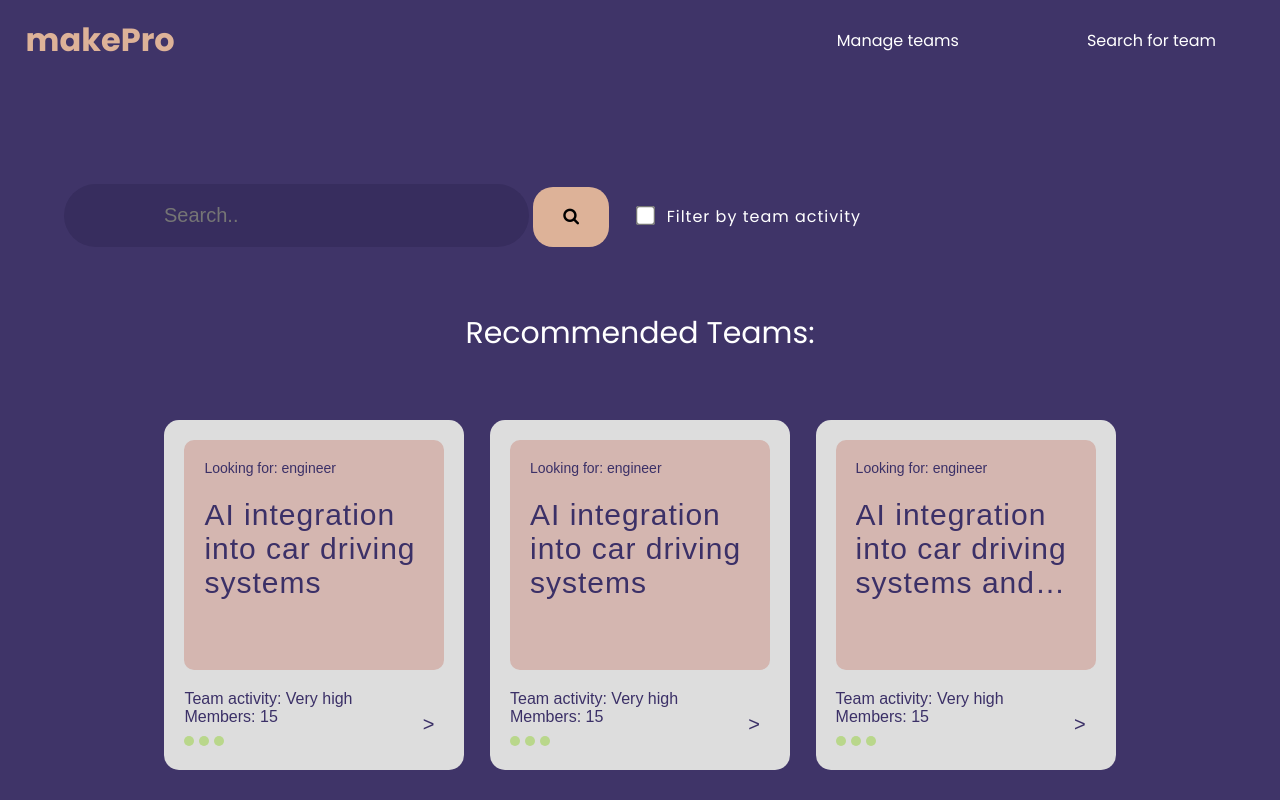
After one commit to KlaidasK/PVM, a Django app: page /teamsearch/ in a window 1280 px wide. The commit adds this page. Run offline with Django 5.2, Linux system fonts and the light colour scheme.

Commit message:
Sukurtas search team puslapio frame

```diff
--- a/frontend/static/css/global.css
+++ b/frontend/static/css/global.css
@@ -51,3 +51,7 @@ nav li:hover a {
 main {
     margin-top: 6rem;
 }
+
+.hidden {
+    display: none;
+}
--- /dev/null
+++ b/frontend/static/css/teams.css
@@ -0,0 +1,133 @@
+.search-container {
+    float: left;
+    padding-left: 5%;
+    width: 100%;
+  }
+
+input[type=text] {
+    padding: 20px 100px;
+    margin-top: 8px;
+    font-size: 20px;
+    border: none;
+    border-radius: 59px;
+    background-color: #372D5E;
+    color: white;
+  }
+
+.search-container button {
+    padding: 20px 30px;
+    margin-top: 8px;
+    margin-right: 16px;
+    background: #DDB298;
+    font-size: 17px;
+    border-radius: 20px;
+    border: none;
+    cursor: pointer;
+  }
+
+input[type=checkbox] {
+    transform: scale(1.5); /* Adjust the scale factor to increase size */
+    margin: 10px; /* Optional: add some margin for better spacing */
+}
+.filter {
+    color: white;
+    letter-spacing: 1px;
+}
+
+.teams-container {
+
+    max-height: 100%;
+}
+.head {
+    display: flex;
+    padding: 1px;
+    color: white;
+    justify-content: center;
+    padding-top: 5%;
+    padding-bottom: 5%;
+    font-size: 30px;
+    font-weight: 400;
+}
+
+.carousel {
+    display: flex;
+    justify-content: center;
+    align-items: flex-start;
+    gap: 2%;
+    max-height: 100%;
+}
+/* Card container */
+.card {
+    width: 300px;
+    height: 350px;
+    padding: 20px;
+    background-color: #ddd;
+    border-radius: 15px;
+    position: relative;
+    overflow: hidden;
+    font-family: Arial, sans-serif;
+    color: #3b3067; /* Text color */
+}
+
+/* Header section with the tilted red shape */
+.card-header {
+    background-color: #d4b6b0;
+    padding: 20px;
+    padding-bottom: 70px;
+    border-radius: 10px;
+    margin-bottom: 20px;
+    max-height: 230px;
+}
+
+.card-header p {
+    font-size: 14px;
+    color: #3b3067;
+    margin: 0;
+}
+.title {
+    padding-top: 10%;
+}
+.title span {
+    font-size: 30px;
+    letter-spacing: 1px;
+    display: -webkit-box;
+    -webkit-box-orient: vertical;
+    overflow: hidden;
+    text-overflow: ellipsis;
+    -webkit-line-clamp: 3; /* Limits to 3 lines and adds ellipsis */
+    max-width: 100%;
+}
+
+.card-header h2 {
+    font-size: 18px;
+    margin: 50px 0 0;
+    color: #3b3067;
+}
+
+/* Card content */
+.card-content {
+    position: relative;
+}
+
+/* Activity dots */
+.activity-dots {
+    display: flex;
+    gap: 5px;
+    margin: 10px 0;
+}
+
+.activity-dots span {
+    width: 10px;
+    height: 10px;
+    background-color: #b9d78b; /* Light green color */
+    border-radius: 50%;
+}
+
+/* Arrow */
+.arrow {
+    font-size: 20px;
+    color: #3b3067; /* Dark purple color */
+    position: absolute;
+    right: 10px;
+    bottom: 10px;
+}
--- a/frontend/static/js/script.js
+++ b/frontend/static/js/script.js
@@ -0,0 +1,50 @@
+function performSearch(event) {
+    event.preventDefault(); // Prevent form submission
+    const searchInput = document.querySelector('.search-container input[name="search"]').value;
+
+    if (searchInput) {
+        // Hide recommended teams and show search results by adding/removing classes
+        document.querySelector('.presearch').classList.add('hidden');
+        document.querySelector('.postsearch').classList.remove('hidden');
+
+        // Display placeholder search results
+        displaySearchResults(searchInput);
+    }
+}
+
+function displaySearchResults(query) {
+    const resultsContainer = document.querySelector('.results-container');
+
+    // Placeholder content to simulate search results
+    resultsContainer.innerHTML = `
+        <p>Displaying results for "${query}":</p>
+        <div class="card">
+            <div class="card-header">
+                <p>Looking for: Developer</p>
+                <p class="title"><span>Web Development Team</span></p>
+            </div>
+            <div class="card-content">
+                <p>Team activity: Moderate</p>
+                <p>Members: 8</p>
+                <div class="activity-dots">
+                    <span></span><span></span><span></span>
+                </div>
+                <div class="arrow">&gt;</div>
+            </div>
+        </div>
+        <div class="card">
+            <div class="card-header">
+                <p>Looking for: Designer</p>
+                <p class="title"><span>UI/UX Design Team</span></p>
+            </div>
+            <div class="card-content">
+                <p>Team activity: High</p>
+                <p>Members: 10</p>
+                <div class="activity-dots">
+                    <span></span><span></span><span></span>
+                </div>
+                <div class="arrow">&gt;</div>
+            </div>
+        </div>
+    `;
+}
--- a/frontend/templates/index.html
+++ b/frontend/templates/index.html
@@ -21,11 +21,11 @@
 
 <body>
     <nav>
-        {% with mock_authenticated=False %}
+        {% with mock_authenticated=True %}
             {% if mock_authenticated %}
             <div><a href="{% url 'index' %}">makePro</a></div>
             <ul>
-                <li><a href="">Search for team</a></li>
+                <li><a href="{% url 'teamsearch' %}">Search for team</a></li>
                 <li><a href="">Manage teams</a></li>
             </ul>
             {% else %}
--- /dev/null
+++ b/frontend/templates/teamsearch.html
@@ -0,0 +1,100 @@
+{% load static %}
+<!DOCTYPE html>
+<html lang="en">
+
+<head>
+    <meta charset="UTF-8">
+    <meta name="viewport" content="width=device-width, initial-scale=1.0">
+    <title>Find a team!</title>
+    <link rel="stylesheet" href="{% static 'css/global.css' %}">
+    <link rel="stylesheet" href="{% static 'css/teams.css' %}">
+
+    <link rel="preconnect" href="https://fonts.googleapis.com">
+    <link rel="preconnect" href="https://fonts.gstatic.com" crossorigin>
+    <link
+        href="https://fonts.googleapis.com/css2?family=Roboto:ital,wght@0,100;0,300;0,400;0,500;0,700;0,900;1,100;1,300;1,400;1,500;1,700;1,900&display=swap"
+        rel="stylesheet">
+    <link href="https://fonts.googleapis.com/css2?family=Poppins:wght@300;400;500;600;700&display=swap"
+        rel="stylesheet">
+    <link rel="stylesheet" href="https://cdnjs.cloudflare.com/ajax/libs/font-awesome/4.7.0/css/font-awesome.min.css">
+
+</head>
+
+<body>
+    <nav>
+        <div><a href="{% url 'index' %}">makePro</a></div>
+        <ul>
+            <li><a href="">Search for team</a></li>
+            <li><a href="">Manage teams</a></li>
+        </ul>
+    </nav>
+    <main>
+        <div class="search-container">
+            <form onsubmit="performSearch(event)" autocomplete="off">
+                <input type="text" placeholder="Search.." name="search">
+                <button type="submit"><i class="fa fa-search"></i></button>
+                <input type="checkbox" name="filter">
+                <label for="filter" class="filter">Filter by team activity</label>
+            </form>
+        </div>
+        <section class="presearch">
+            <div class="teams-container">
+                <div class="head">
+                    <p>Recommended Teams:</p>
+                </div>
+                <div class="carousel">
+                    <div class="card">
+                        <div class="card-header">
+                            <p>Looking for: engineer</p>
+                            <p class="title"><span>AI integration into car driving systems</span></p>
+                        </div>
+                        <div class="card-content">
+                            <p>Team activity: Very high</p>
+                            <p>Members: 15</p>
+                            <div class="activity-dots">
+                                <span></span><span></span><span></span>
+                            </div>
+                            <div class="arrow">&gt;</div>
+                        </div>
+                    </div>
+                    <div class="card">
+                        <div class="card-header">
+                            <p>Looking for: engineer</p>
+                            <p class="title"><span>AI integration into car driving systems</span></p>
+                        </div>
+                        <div class="card-content">
+                            <p>Team activity: Very high</p>
+                            <p>Members: 15</p>
+                            <div class="activity-dots">
+                                <span></span><span></span><span></span>
+                            </div>
+                            <div class="arrow">&gt;</div>
+                        </div>
+                    </div>
+                    <div class="card">
+                        <div class="card-header">
+                            <p>Looking for: engineer</p>
+                            <p class="title"><span>AI integration into car driving systems and more text for testing :DD
+                                    asdasdasdasdasdfffffD</span></p>
+                        </div>
+                        <div class="card-content">
+                            <p>Team activity: Very high</p>
+                            <p>Members: 15</p>
+                            <div class="activity-dots">
+                                <span></span><span></span><span></span>
+                            </div>
+                            <div class="arrow">&gt;</div>
+                        </div>
+                    </div>
+
+                </div>
+            </div>
+        </section>
+        <section class="postsearch hidden">
+            <div class="results-container"></div>
+        </section>
+    </main>
+    <script src="{% static 'js/script.js' %}"></script>
+</body>
+
+</html>
--- a/frontend/urls.py
+++ b/frontend/urls.py
@@ -6,4 +6,5 @@ urlpatterns = [
     path("", views.index, name="index"),
     path("login/", views.login, name="login"),
     path("register/", views.register, name="register"),
+    path("teamsearch/", views.teamsearch, name="teamsearch"),
 ]
--- a/frontend/views.py
+++ b/frontend/views.py
@@ -9,3 +9,6 @@ def login(request):
 
 def register(request):
     return render(request, 'register.html')
+
+def teamsearch(request):
+    return render(request, 'teamsearch.html')
```
Also changed, not shown: frontend/templates/login.html (+15 -1 lines), frontend/templates/register.html (+15 -1 lines).
